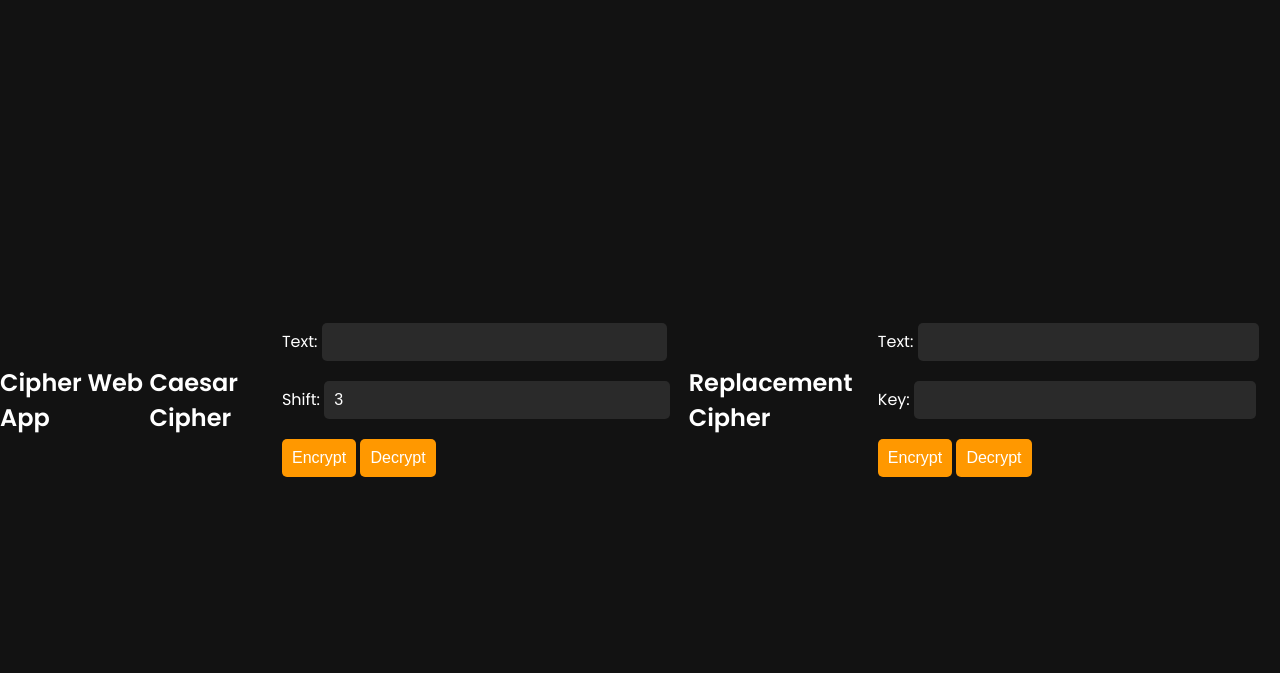
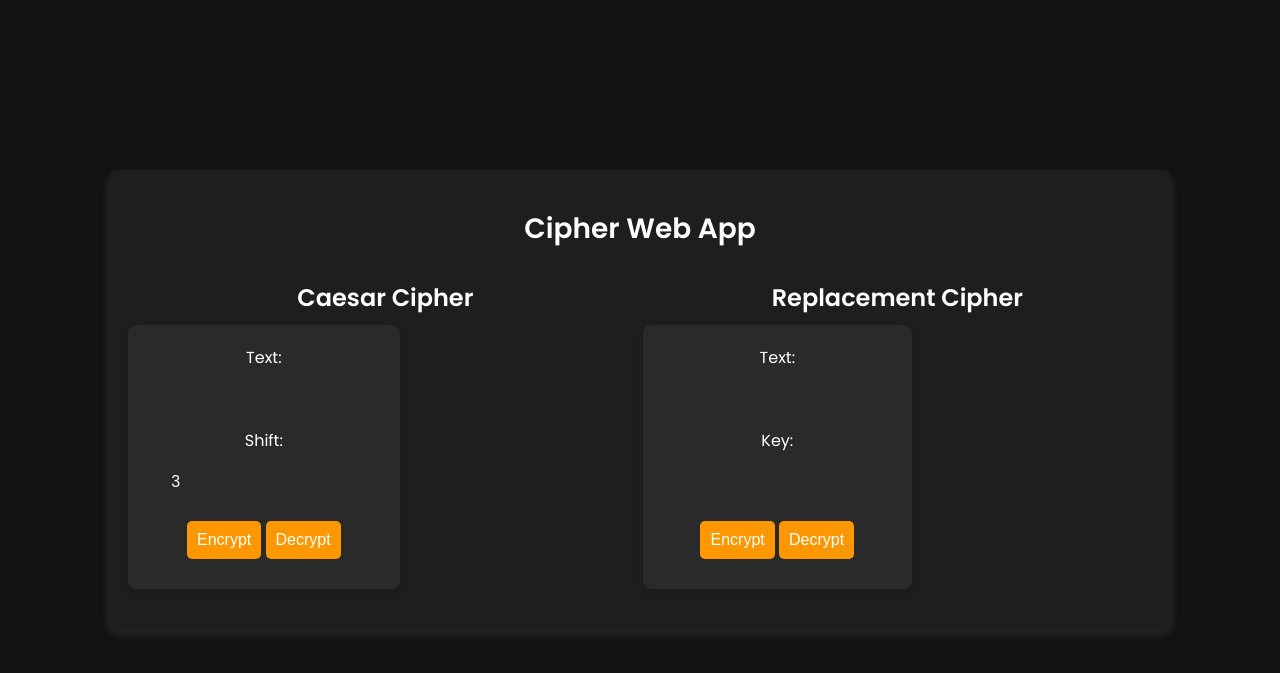
Before and after one commit to LORDFIR3/cipher-app, a Flask app: page / in a window 1280 px wide. Shown: the top 673 px of the page. Run offline with Flask 3, Linux system fonts and the light colour scheme.

Commit message:
The best gui change i "made" so far

```diff
--- a/templates/index.html
+++ b/templates/index.html
@@ -10,22 +10,30 @@
             font-family: 'Poppins', sans-serif;
             background-color: #121212;
             color: #ffffff;
+            margin: 0;
             display: flex;
             justify-content: center;
             align-items: center;
             height: 100vh;
-            margin: 0;
         }
         .container {
             background: #1e1e1e;
             padding: 20px;
             border-radius: 10px;
             box-shadow: 0px 4px 10px rgba(255, 255, 255, 0.1);
+            width: 80%;
             text-align: center;
         }
         h1 {
+            font-size: 28px;
+            font-weight: 600;
+            margin-bottom: 20px;
+        }
+        h2 {
             font-size: 24px;
             font-weight: 600;
+            margin: 10px 0;
+            text-align: center; /* Center the cipher names */
         }
         input, button {
             padding: 10px;
@@ -48,6 +56,28 @@
         button:hover {
             background: #e68900;
         }
+        .forms-container {
+            display: flex;
+            justify-content: space-around;
+            margin-top: 20px;
+        }
+        form {
+            background: #2a2a2a;
+            padding: 20px;
+            border-radius: 8px;
+            box-shadow: 0 4px 8px rgba(0, 0, 0, 0.1);
+            width: 45%;
+        }
+        .output-container {
+            margin-top: 20px;
+            font-size: 18px;
+            font-weight: normal;
+        }
+        .cipher-used {
+            font-style: italic;
+            font-size: 16px;
+            margin-top: 10px;
+        }
     </style>
     <script>
         async function encryptCaesar() {
@@ -59,6 +89,7 @@
             });
             const result = await response.json();
             document.getElementById("output").innerText = "Encrypted: " + result.result;
+            document.getElementById("cipherUsed").innerText = "Using Caesar Cipher";
         }
 
         async function decryptCaesar() {
@@ -68,6 +99,7 @@
             });
             const result = await response.json();
             document.getElementById("output").innerText = "Decrypted: " + result.result;
+            document.getElementById("cipherUsed").innerText = "Using Caesar Cipher";
         }
 
         async function encryptReplacement() {
@@ -77,6 +109,7 @@
             });
             const result = await response.json();
             document.getElementById("output").innerText = "Encrypted: " + result.result;
+            document.getElementById("cipherUsed").innerText = "Using Replacement Cipher";
         }
 
         async function decryptReplacement() {
@@ -86,12 +119,17 @@
             });
             const result = await response.json();
             document.getElementById("output").innerText = "Decrypted: " + result.result;
+            document.getElementById("cipherUsed").innerText = "Using Replacement Cipher";
         }
     </script>
 </head>
 <body>
+    <div class="container">
         <h1>Cipher Web App</h1>
 
+        <div class="forms-container">
+            <!-- Caesar Cipher Form -->
+            <div>
                 <h2>Caesar Cipher</h2>
                 <form id="cipherForm">
                     <label for="text">Text:</label>
@@ -103,7 +141,10 @@
                         <button type="button" onclick="decryptCaesar()">Decrypt</button>
                     </div>
                 </form>
+            </div>
 
+            <!-- Replacement Cipher Form -->
+            <div>
                 <h2>Replacement Cipher</h2>
                 <form id="replacementForm">
                     <label for="repText">Text:</label>
@@ -115,7 +156,14 @@
                         <button type="button" onclick="decryptReplacement()">Decrypt</button>
                     </div>
                 </form>
+            </div>
+        </div>
 
+        <!-- Cipher Used Info -->
+        <div class="output-container">
+            <p id="cipherUsed" class="cipher-used"></p>
             <h3 id="output"></h3>
+        </div>
+    </div>
 </body>
 </html>
```
Lines whose indentation alone changed are shown as unchanged.
